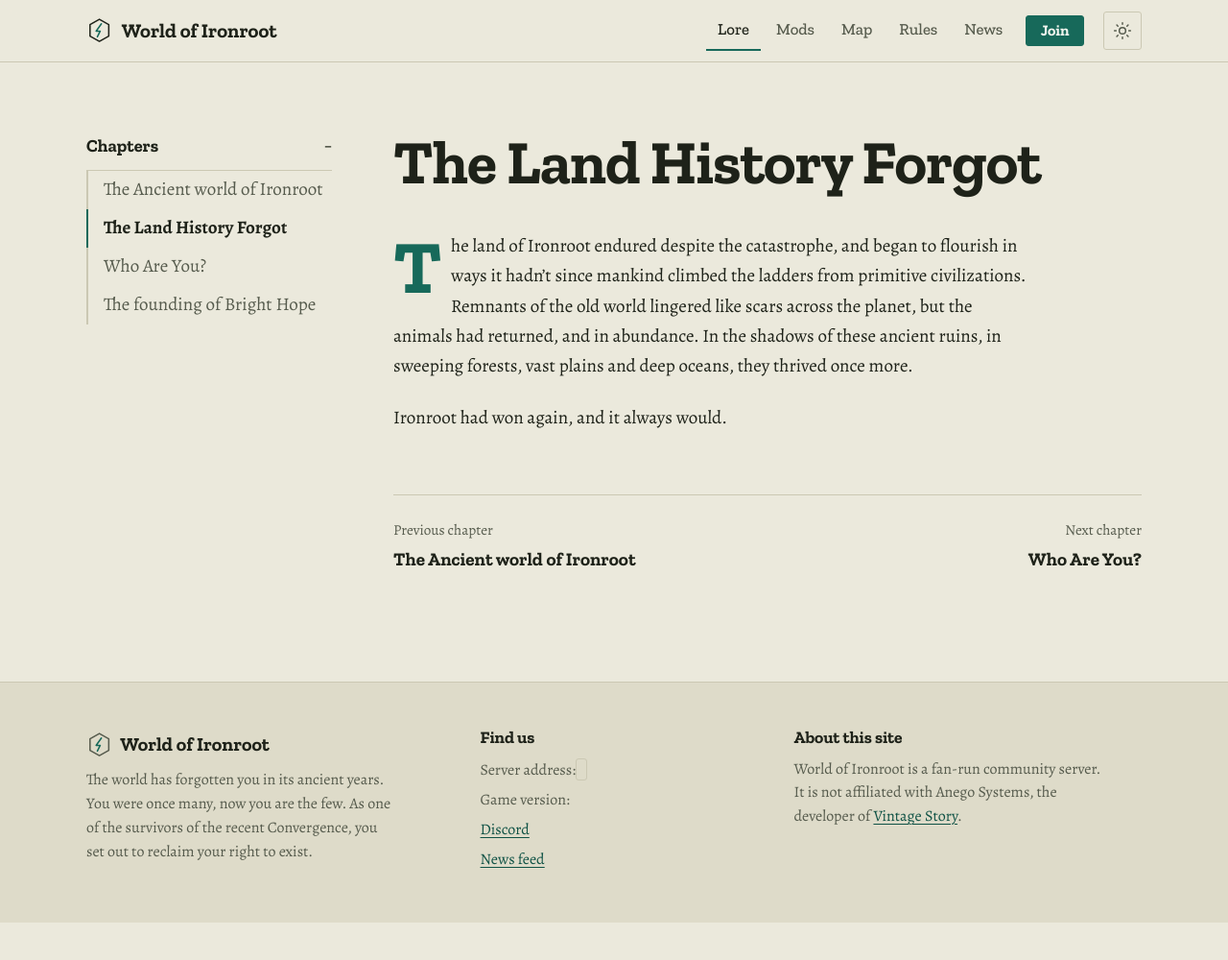
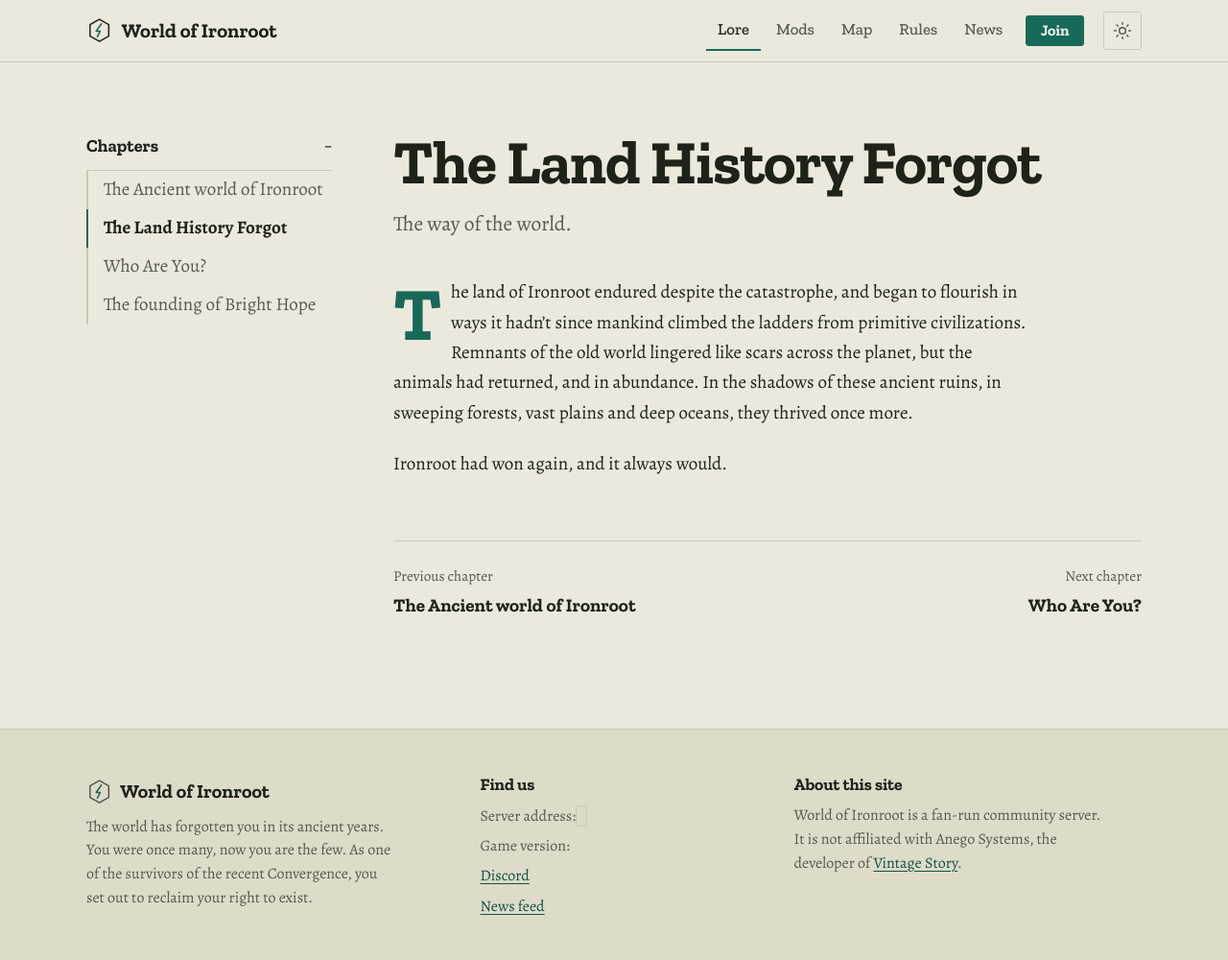
Before and after one commit to Rhyagelle/World-of-Ironroot, a Jekyll site: the page built from _lore/the-land-history-forgot.md, in a window 1280 px wide and 1010 px high. Shown: the top 1000 px of the window at 96% size. Built offline with Jekyll 4.4.1, drawn with Linux system fonts in a browser that asks for light colours.

Commit message:
Update the-land-history-forgot.md

```diff
--- a/_lore/the-land-history-forgot.md
+++ b/_lore/the-land-history-forgot.md
@@ -1,7 +1,7 @@
 ---
 title: The Land History Forgot
 order: 2
-summary:
+summary: The way of the world.
 ---
 
 The land of Ironroot endured despite the catastrophe, and began to flourish in ways it hadn't since mankind climbed the ladders from primitive civilizations. Remnants of the
```
